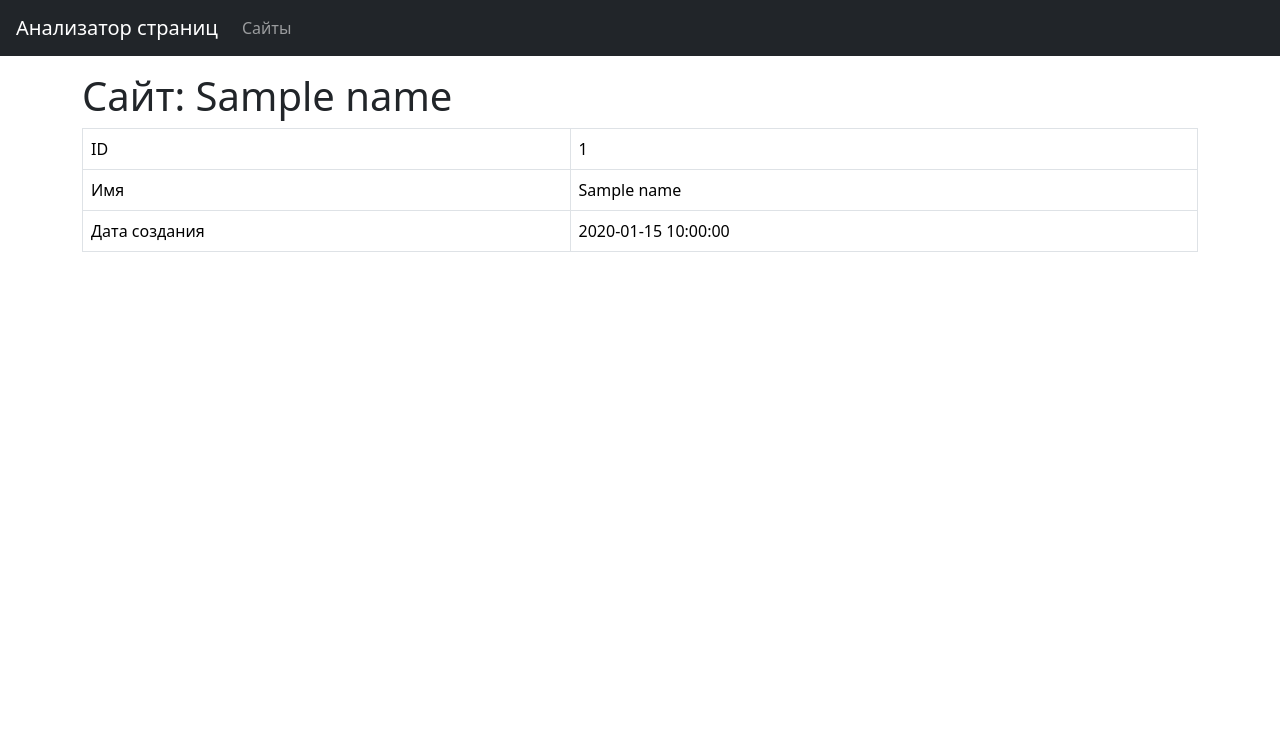
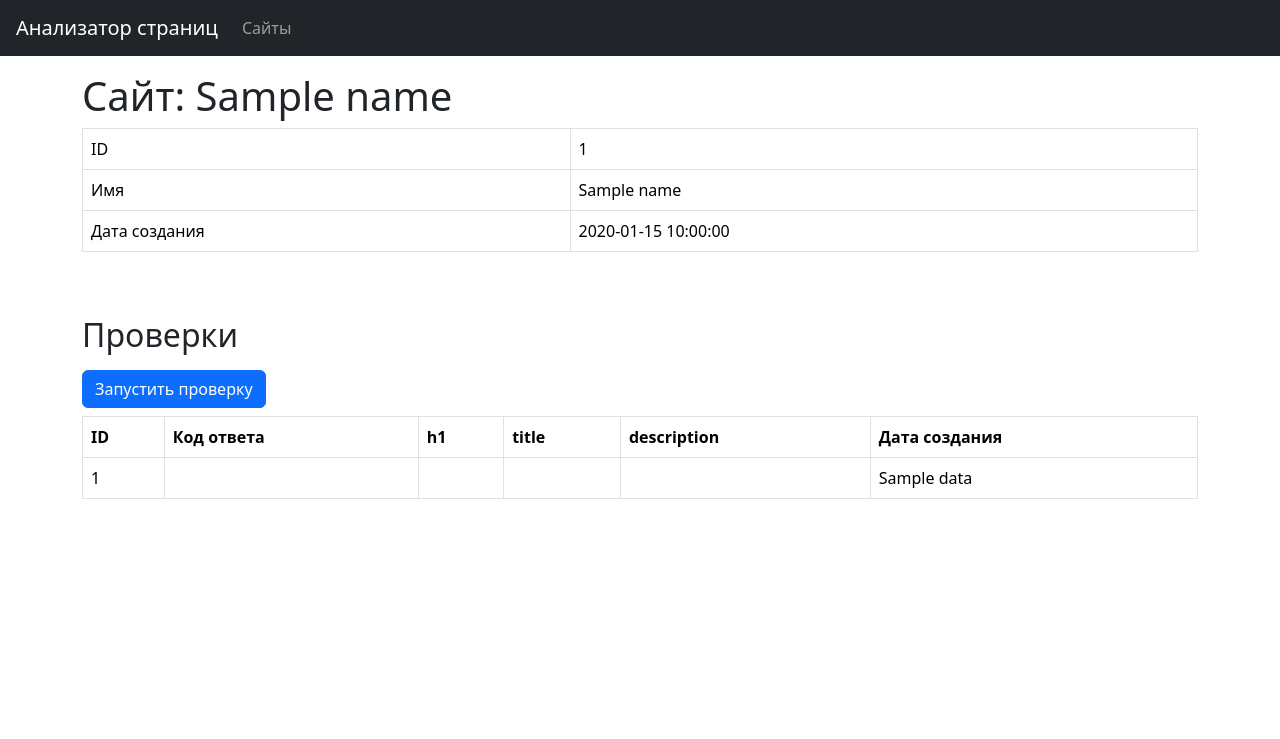
Before and after one commit to Dron-N-82/python-project-83, a Flask app: template page_analyzer/templates/show.html in a window 1280 px wide. Shown: the top 739 px of the page. Run offline with Flask 3, Linux system fonts and the light colour scheme; the template is opened without the code that fills it: most values are stand-ins (such as "Sample title", 1, 10 or a date in 2020); some libraries are stand-ins or nearby versions.

Commit message:
End step-4. Added a table url_checks, the output of information about the site has been implemented

```diff
--- a/database.sql
+++ b/database.sql
@@ -1,7 +1,19 @@
 DROP TABLE IF EXISTS urls CASCADE;
+DROP TABLE IF EXISTS url_checks CASCADE;
 
 CREATE TABLE urls (
     id INTEGER PRIMARY KEY GENERATED ALWAYS AS IDENTITY,
     name VARCHAR(255) UNIQUE NOT NULL,
     created_at TIMESTAMP DEFAULT NOW()
 );
+
+
+CREATE TABLE url_checks (
+    id SERIAL PRIMARY KEY,
+    url_id INT REFERENCES urls (id) NOT NULL,
+    status_code INT,
+    h1 VARCHAR(255),
+    title VARCHAR(255) NOT NULL,
+    description VARCHAR(255),
+    created_at DATE DEFAULT CURRENT_TIMESTAMP
+);
--- a/page_analyzer/app.py
+++ b/page_analyzer/app.py
@@ -15,11 +15,6 @@ app.config['SECRET_KEY'] = os.getenv('SECRET_KEY')
 DATABASE_URL = os.getenv('DATABASE_URL')
 conn = psycopg2.connect(DATABASE_URL)
 
-'''
-@app.route("/")
-def hello():
-    return "Welcome to Flask!"
-'''
 
 @app.route("/")
 def index():
@@ -27,18 +22,22 @@ def index():
 #        return "SQL подключение выполнено"
     app.logger.info("Получен запрос к главной странице")
     value = ''
-#    messages = get_flashed_messages(with_categories=True)
     return render_template('index.html', value=value), 200
-
 
 @app.route("/urls")
 def urls_get():
-    sql = "SELECT id, name FROM urls ORDER BY id DESC"
-#    with conn.cursor(cursor_factory=RealDictCursor) as curs:
+    sql = """SELECT
+                u.id,
+                u.name,
+            MAX(uc.created_at) AS check_date
+            FROM urls u
+            LEFT JOIN url_checks uc ON uc.url_id = u.id
+            GROUP BY u.id, u.name
+            ORDER BY u.id DESC;
+        """
     with conn.cursor() as curs:
         curs.execute(sql)
         all_urls = curs.fetchall()
-#        print(all_urls)
     return render_template('list_urls.html', urls=all_urls)
 
 @app.route("/urls", methods=['POST'])
@@ -75,11 +74,6 @@ def add_url():
         flash('Некорректный URL', 'danger')
         messages = get_flashed_messages(with_categories=True)
         return render_template('index.html', messages=messages, value=name), 422
-#        return redirect(url_for('index'), code=302)
-#    print(data[0])
-#    print(data[1])
-#    return render_template('show.html'), 200
-
     return redirect(url_for('show_url', id=data[0]), code=302)
 
 @app.route("/urls/<id>")
@@ -89,16 +83,33 @@ def show_url(id):
                 name,
                 TO_CHAR(created_at, 'YYYY-MM-DD') AS date
                 FROM urls WHERE  id = %s"""
+    sql_ch = """SELECT id, created_at
+                FROM url_checks WHERE  url_id = %s
+                ORDER BY created_at DESC"""
     with conn:
         with conn.cursor() as curs:
             curs.execute(sql, (id,))
             data = curs.fetchone()
-#            name = curs.fetchone()[1]
-#            date = curs.fetchone()[2]
+            curs.execute(sql_ch, (id,))
+            check_data = curs.fetchall()
     return render_template(
         'show.html',
         id=data[0],
         name=data[1],
         date=data[2],
+        check_data=check_data,
         messages=messages,
     )
+
+@app.route("/urls/<id>/checks", methods=['POST'])
+def add_check_url(id):
+    sql_ins = """INSERT INTO url_checks (url_id,
+                                        status_code,
+                                        h1, title,
+                                        description)
+                VALUES (%s, %s, %s, %s, %s)
+                """
+    with conn:
+        with conn.cursor() as curs:
+            curs.execute(sql_ins, (id, '0', 'n/a', 'n/a', 'n/a',))
+    return redirect(url_for('show_url', id=id), code=302)
--- a/page_analyzer/templates/list_urls.html
+++ b/page_analyzer/templates/list_urls.html
@@ -19,7 +19,7 @@
                     <tr>
                         <td>{{ url[0] }}</td>
                         <td><a href="{{ url_for('show_url', id=url[0])}}"> {{ url[1] }}</a></td>
-                        <td></td>
+                        <td>{{ url[2] }}</td>
                         <td></td>
                     </tr>
                     {% endfor %}
--- a/page_analyzer/templates/show.html
+++ b/page_analyzer/templates/show.html
@@ -22,6 +22,42 @@
                 </tbody>
             </table>
         </div>
+
+         <h2 class="mt-5 mb-3">Проверки</h2>
+    <form method="post" action="/urls/{{ id }}/checks">
+    <input type="submit" class="btn btn-primary" value="Запустить проверку">
+    </form>
+
+  <div>
+    <table class="table table-bordered table-hover mt-2" data-test="checks">
+    <thead>
+      <tr>
+        <th>ID</th>
+        <th>Код ответа</th>
+        <th>h1</th>
+        <th>title</th>
+        <th>description</th>
+        <th>Дата создания</th>
+      </tr>
+    </thead>
+
+    <tbody>
+    {% for data in check_data %}
+
+      <tr>
+        <td>{{ data[0] }}</td>
+        <td></td>
+        <td></td>
+        <td></td>
+        <td></td>
+        <td>{{ data[1] }}</td>
+      </tr>
+
+    {% endfor %}
+    </tbody>
+    </table>
+  </div>
+
     </div>
 </main>
 {% endblock %}
```
